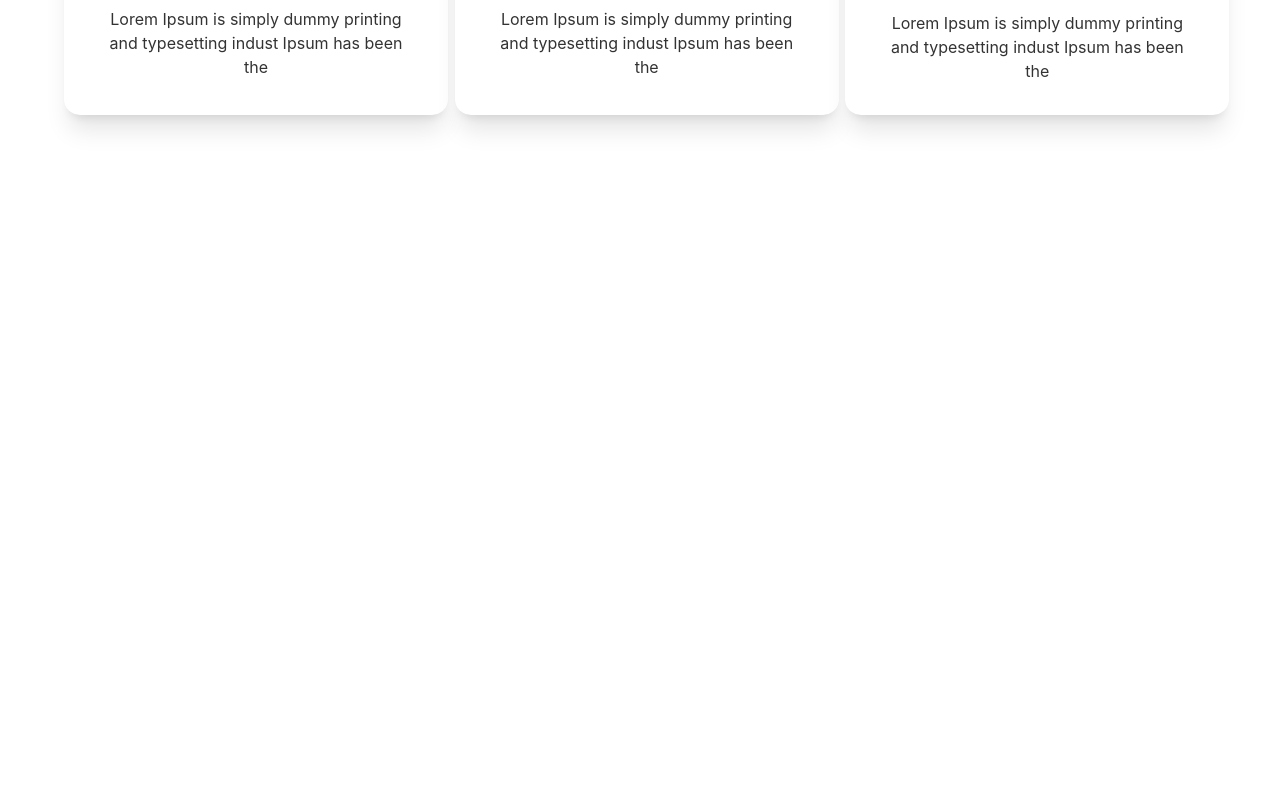
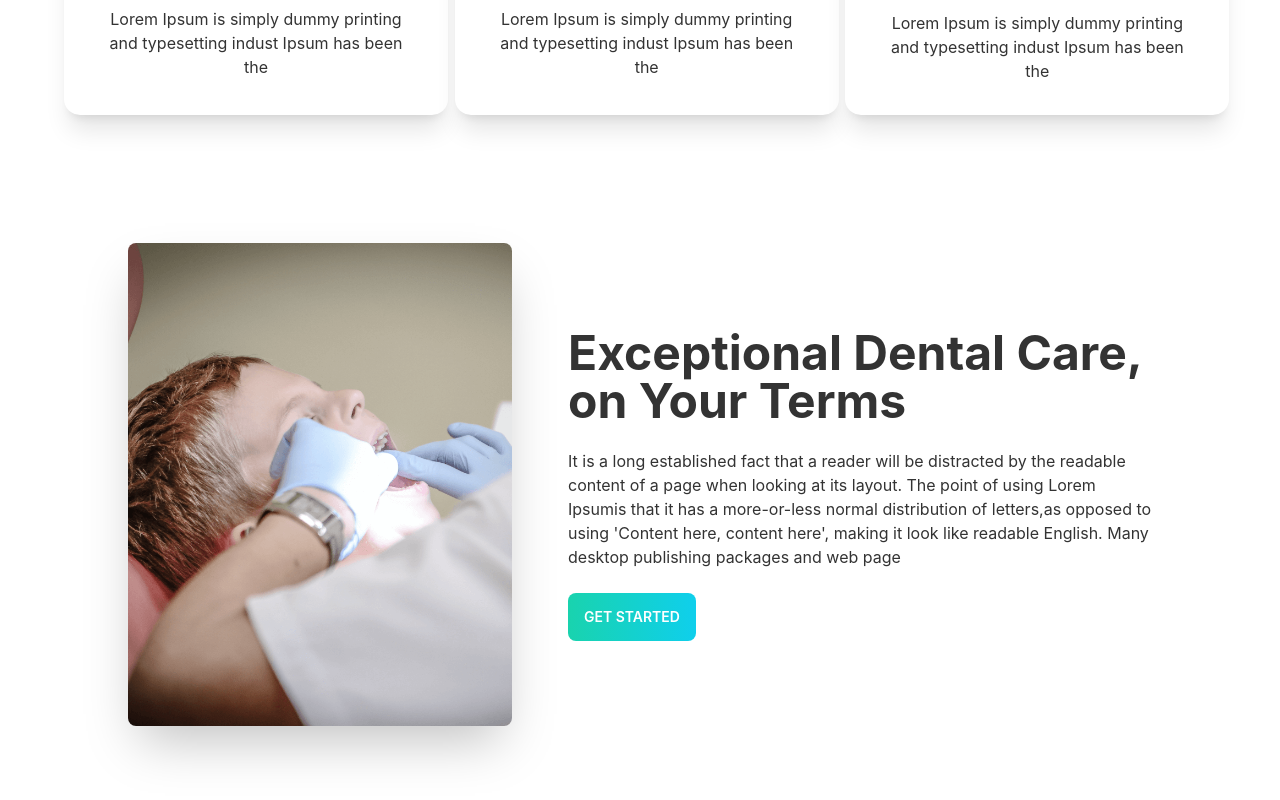
Before and after one commit to mallick-portfolio/doctor-portal-frontend, a React (Create React App) app: page / in a window 1280 px wide. Shown: the part 1158-1958 px from the top of the page. Before the commit the page ends 1385 px from the top, so only its background shows below. Built offline with nearby package versions, Linux system fonts and the light colour scheme.

Commit message:
added treatment inside home component

```diff
--- a/src/Pages/Home/Home.jsx
+++ b/src/Pages/Home/Home.jsx
@@ -1,6 +1,7 @@
 import React from 'react'
 import Banner from './Banner.jsx'
 import HomeContact from './HomeContact.jsx'
+import HomeTreatMent from './HomeTreatMent.jsx'
 import Services from './Services.jsx'
 
 const Home = () => {
@@ -9,6 +10,7 @@
       <Banner />
       <HomeContact />
       <Services />
+      <HomeTreatMent />
     </div>
   )
 }
--- /dev/null
+++ b/src/Pages/Home/HomeTreatMent.jsx
@@ -0,0 +1,28 @@
+import React from "react";
+import treatment from "../../assets/images/treatment.png";
+import CommonBtn from "../Shared/CommonBtn.jsx";
+const HomeTreatMent = () => {
+  return (
+    <div class="hero lg:px-12 mx-auto my-28">
+      <div class="hero-content flex-col lg:flex-row lg:px-20 md:px-12 sm:px-6">
+        <img src={treatment} class="max-w-sm rounded-lg shadow-2xl" alt="" />
+        <div className="lg:ml-10">
+          <h1 class="text-5xl font-bold">
+            Exceptional Dental Care, on Your Terms
+          </h1>
+          <p class="py-6">
+            It is a long established fact that a reader will be distracted by
+            the readable content of a page when looking at its layout. The point
+            of using Lorem Ipsumis that it has a more-or-less normal
+            distribution of letters,as opposed to using 'Content here, content
+            here', making it look like readable English. Many desktop publishing
+            packages and web page
+          </p>
+          <CommonBtn>GET STARTED</CommonBtn>
+        </div>
+      </div>
+    </div>
+  );
+};
+
+export default HomeTreatMent;
```
